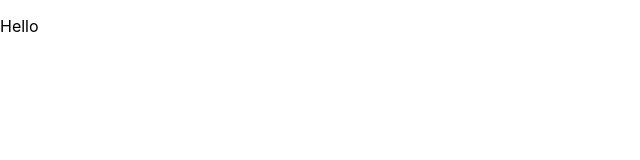
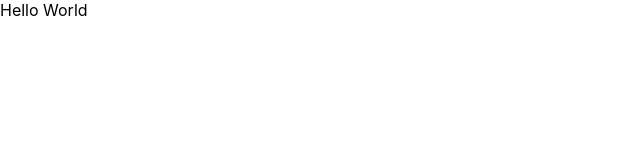
Before and after one commit to calvinerwinsyah7/react-reduxsaga, a React app: page / in a window 1280 px wide. Shown: the top 160 px of the page, without its empty margins (0-640 px from the left). Built offline with nearby package versions, Linux system fonts and the light colour scheme.

Commit message:
Update Home.tsx

```diff
--- a/src/pages/Home.tsx
+++ b/src/pages/Home.tsx
@@ -1,7 +1,7 @@
 import React from "react"
 
 const Home = () => {
-  return <p>{"Hello"}</p>
+  return <span>{"Hello World"}</span>
 }
 
 export default Home
```
